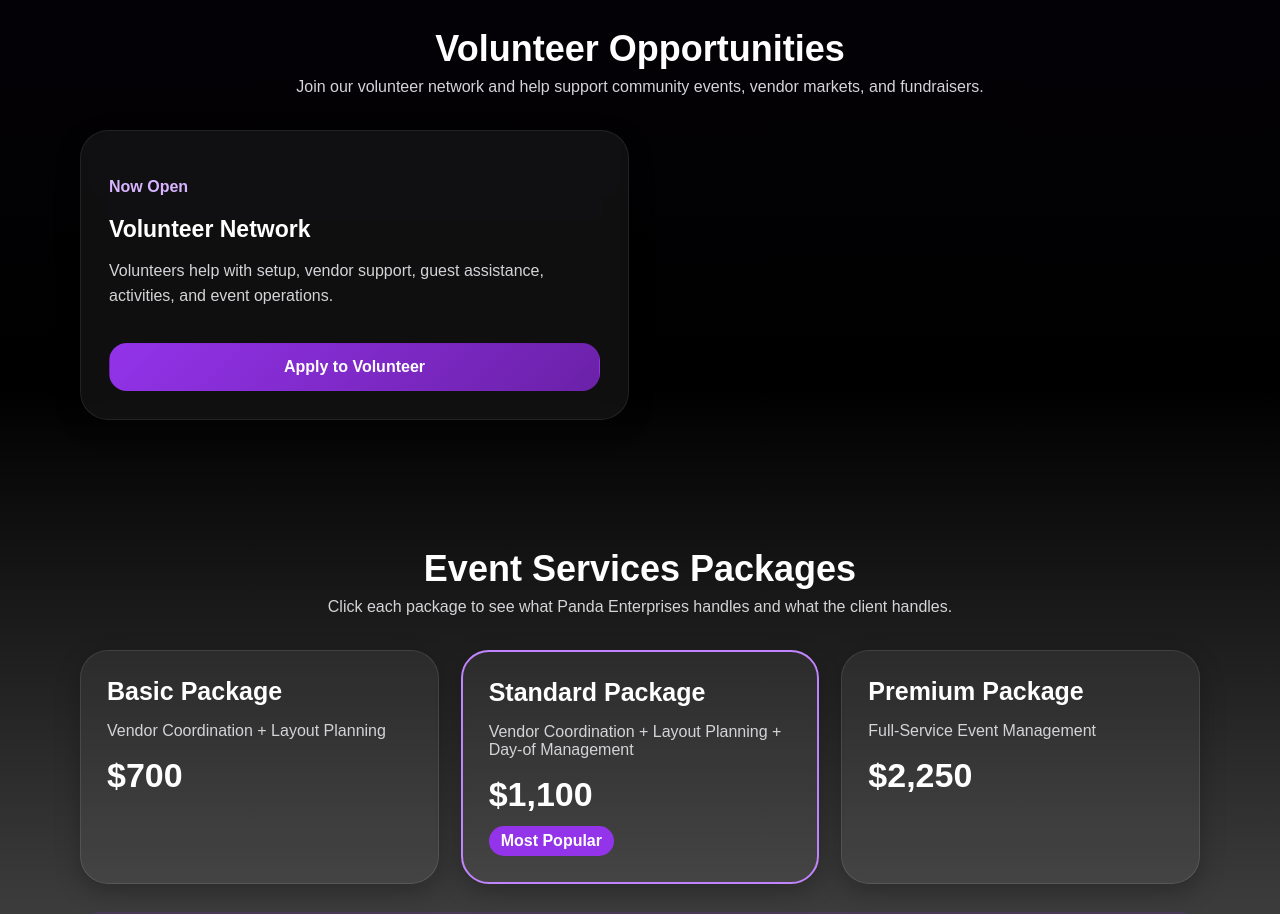
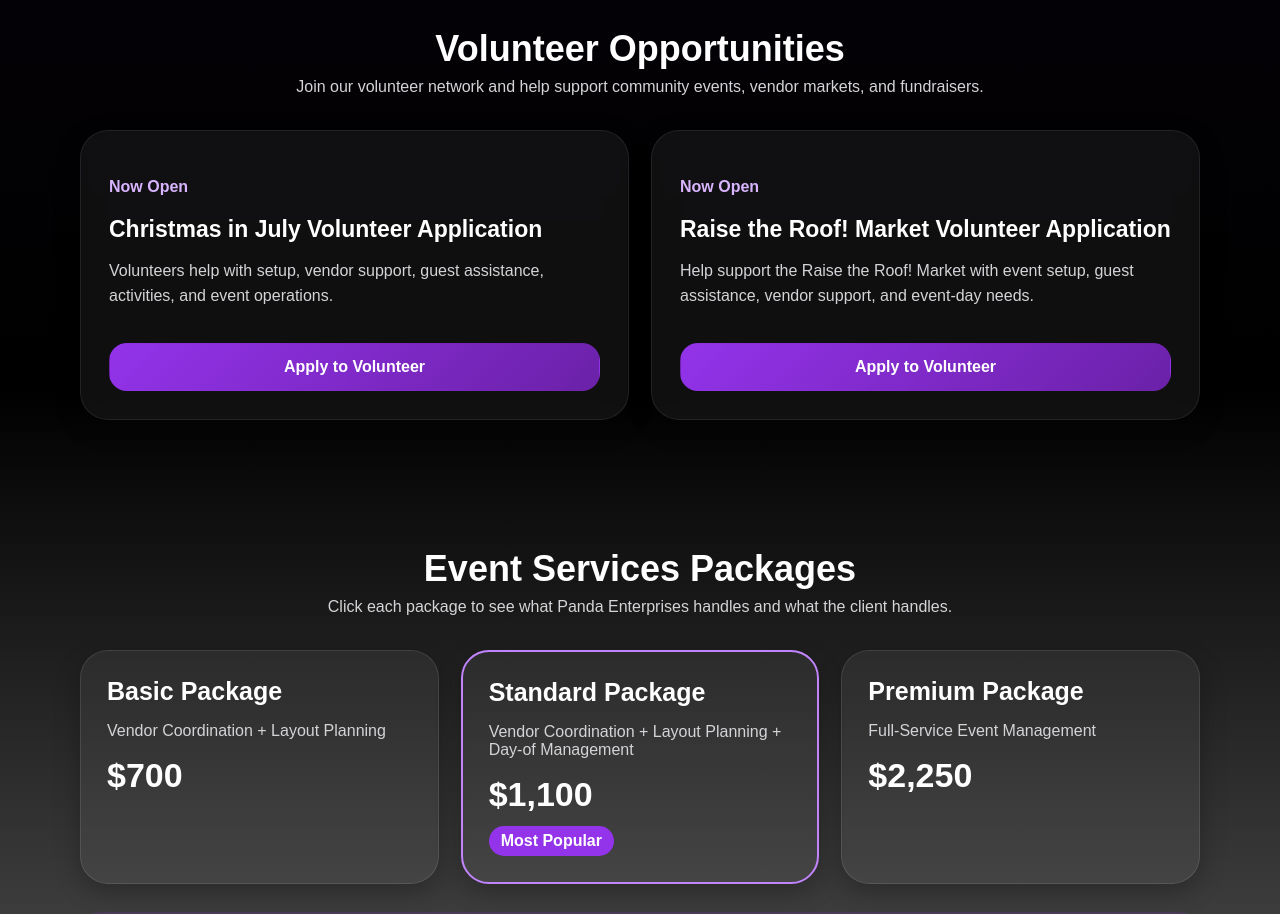
Before and after one commit to amandarocha0820-coder/panda-enterprises-landing-page, a React (Vite) app: page / in a window 1280 px wide. Shown: the part 1840-2754 px from the top of the page. Built offline with nearby package versions, Linux system fonts and the light colour scheme.

Commit message:
Update main.jsx
update volunteer application cards

```diff
--- a/src/main.jsx
+++ b/src/main.jsx
@@ -159,8 +159,7 @@ const totalEstimate = services
     <div className="card">
       <p className="date">Now Open</p>
 
-      <h3>Volunteer Network</h3>
-
+<h3>Christmas in July Volunteer Application</h3>
       <p>
         Volunteers help with setup, vendor support,
         guest assistance, activities, and event operations.
@@ -173,6 +172,23 @@ const totalEstimate = services
         Apply to Volunteer
       </a>
     </div>
+    <div className="card">
+  <p className="date">Now Open</p>
+
+  <h3>Raise the Roof! Market Volunteer Application</h3>
+
+  <p>
+    Help support the Raise the Roof! Market with event setup,
+    guest assistance, vendor support, and event-day needs.
+  </p>
+
+  <a
+    className="button primary full"
+    href="PASTE RAISE THE ROOF VOLUNTEER FORM LINK HERE"
+  >
+    Apply to Volunteer
+  </a>
+</div>
   </div>
 </section>
       <section id="pricing" className="container section">
```
